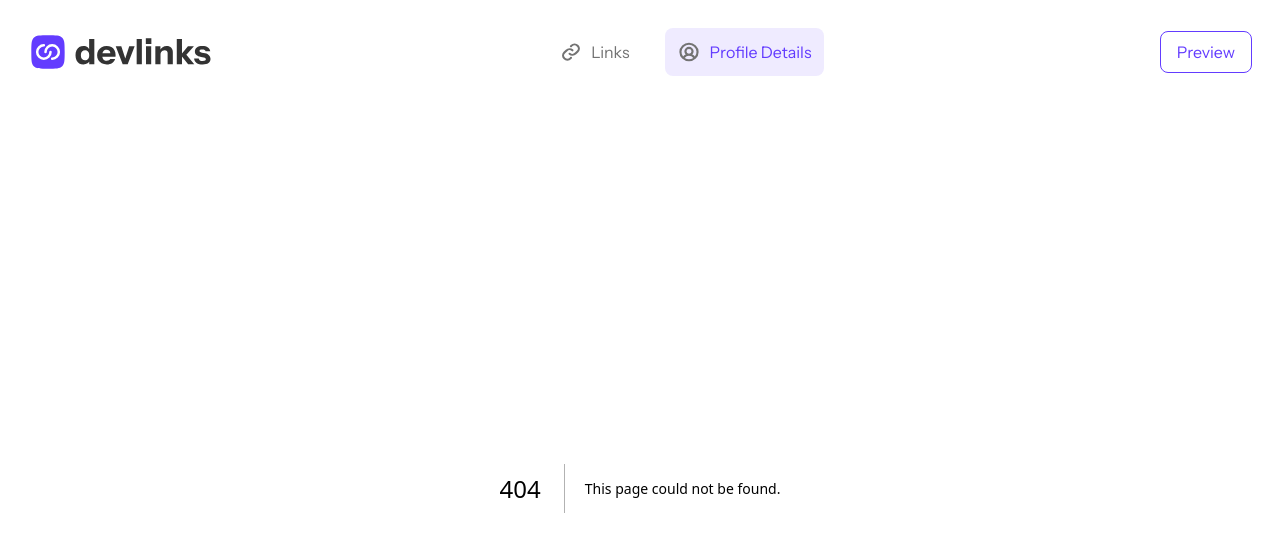
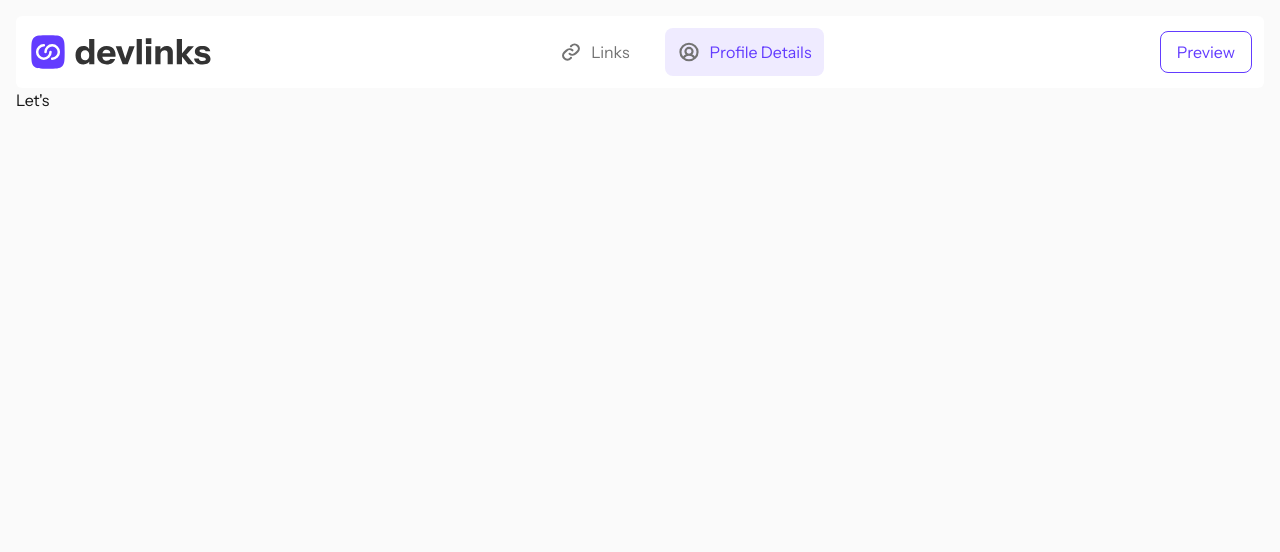
Before and after one commit to sagites/link-sharing-app, a Next.js app: page /profile in a window 1280 px wide. Before the commit this address had no page. Shown: the top 552 px of the page. Built offline with nearby package versions, Linux system fonts and the light colour scheme.

Commit message:
Profile page

```diff
--- /dev/null
+++ b/src/app/profile/page.jsx
@@ -0,0 +1,9 @@
+import React from 'react'
+
+const Profile = () => {
+  return (
+    <div>Let's</div>
+  )
+}
+
+export default Profile
```
